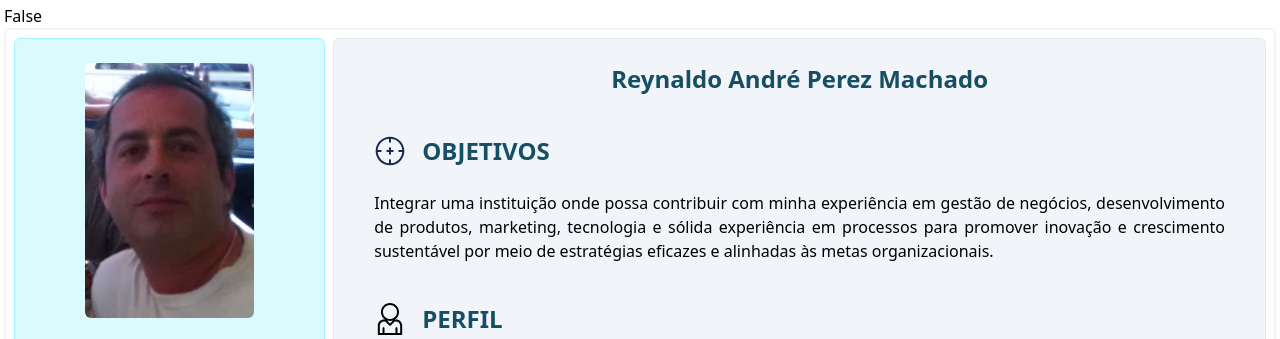
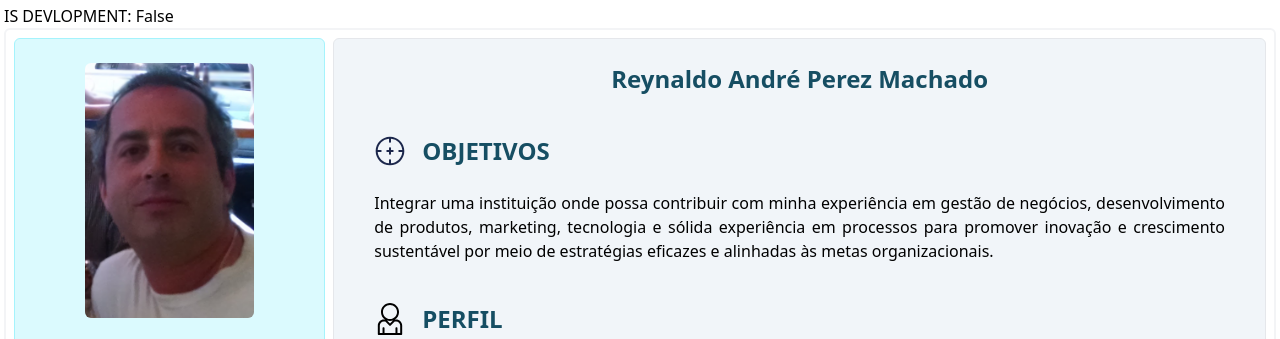
Before and after one commit to rmcodebr/rmcode, a Django app: page / in a window 1280 px wide. Shown: the top 339 px of the page. Run offline with Django 4.2, Linux system fonts and the light colour scheme; some libraries are stand-ins or nearby versions.

Commit message:
is_Dev up

```diff
--- a/templates/index.html
+++ b/templates/index.html
@@ -2,7 +2,7 @@
 {% load static %}
 
 {% block content %}
-{{ is_development }}
+IS DEVLOPMENT: {{ is_development }}
 <div
   class="flex flex-col md:flex-row m-4 md:m-0 p-2 border-2 bg-white border-gray-100 rounded-md"
 >
```
